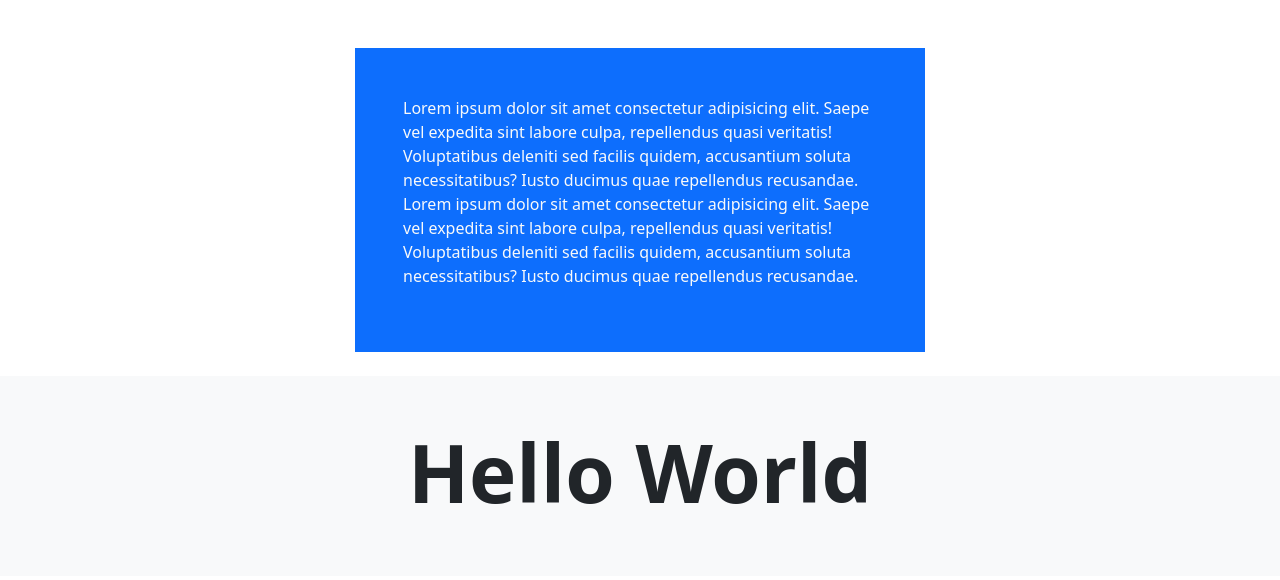
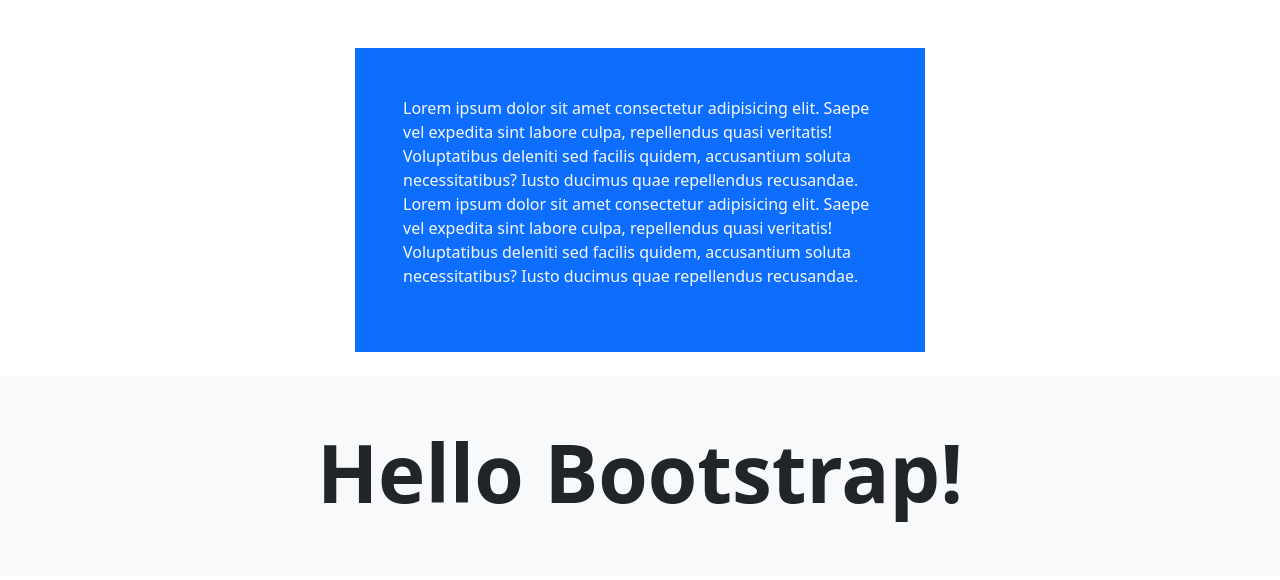
Before and after one commit to kaloraat/bootstrap, a plain HTML site: page index.html in a window 1280 px wide. Shown: the top 580 px of the page. Drawn offline with nearby package versions, Linux system fonts and the light colour scheme.

Commit message:
heading change

```diff
--- a/index.html
+++ b/index.html
@@ -38,7 +38,7 @@
     </div>
 
     <div class="p-5 bg-light mt-4 mb-4">
-      <h1 class="display-1 fw-bold text-center">Hello World</h1>
+      <h1 class="display-1 fw-bold text-center">Hello Bootstrap!</h1>
     </div>
 
     <div class="container">
```
